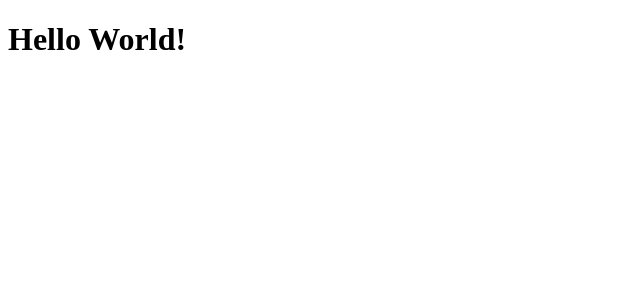
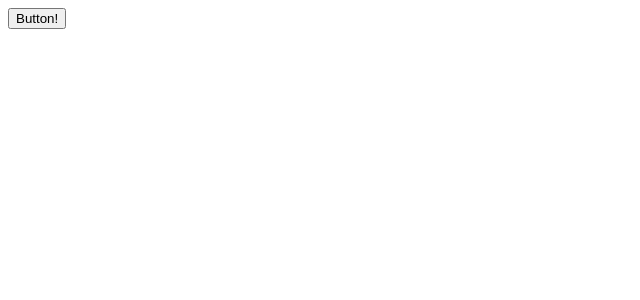
Before and after one commit to austinthaldorfhuelsbeck/react-state-management, a React (Create React App) app: page / in a window 1280 px wide. Shown: the top 300 px of the page, without its empty margins (0-640 px from the left). Built offline with nearby package versions, Linux system fonts and the light colour scheme.

Commit message:
Added a basic button

```diff
--- a/src/App.js
+++ b/src/App.js
@@ -1,11 +1,9 @@
-import React from "react";
+import React, { useState } from "react";
+
+const handleClick = (e) => console.log(e.target);
 
 function App() {
-  return (
-    <div className="App">
-      <h1>Hello World!</h1>
-    </div>
-  );
+  return <button onClick={handleClick}>Button!</button>;
 }
 
 export default App;
```
